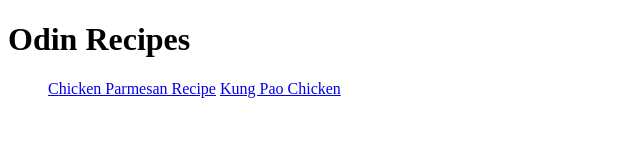
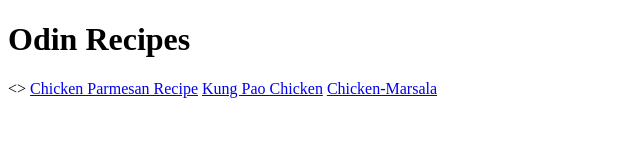
Before and after one commit to andriel300/odin-recipes, a plain HTML site: page index.html in a window 1280 px wide. Shown: the whole page, without its empty margins (0-640 px from the left). Drawn offline with Linux system fonts and the light colour scheme.

Commit message:
add link to chicken marsala

```diff
--- a/index.html
+++ b/index.html
@@ -8,12 +8,12 @@
     </head>
     <body>
         <h1>Odin Recipes</h1>
-        <ul>
+        <>
             <a href="./recipes/chicken-parmesan.html"
                 >Chicken Parmesan Recipe</a
             >
             <a href="./recipes/kung-pao-chicken.html">Kung Pao Chicken</a>
+            <a href="./recipes/kung-pao-chicken.html">Chicken-Marsala</a>
         </ul>
-        <!-- <a href="./recipes/kung-pao-chicken.html">Chicken Parmesan Recipe</a>        </ul> -->
     </body>
 </html>
```
